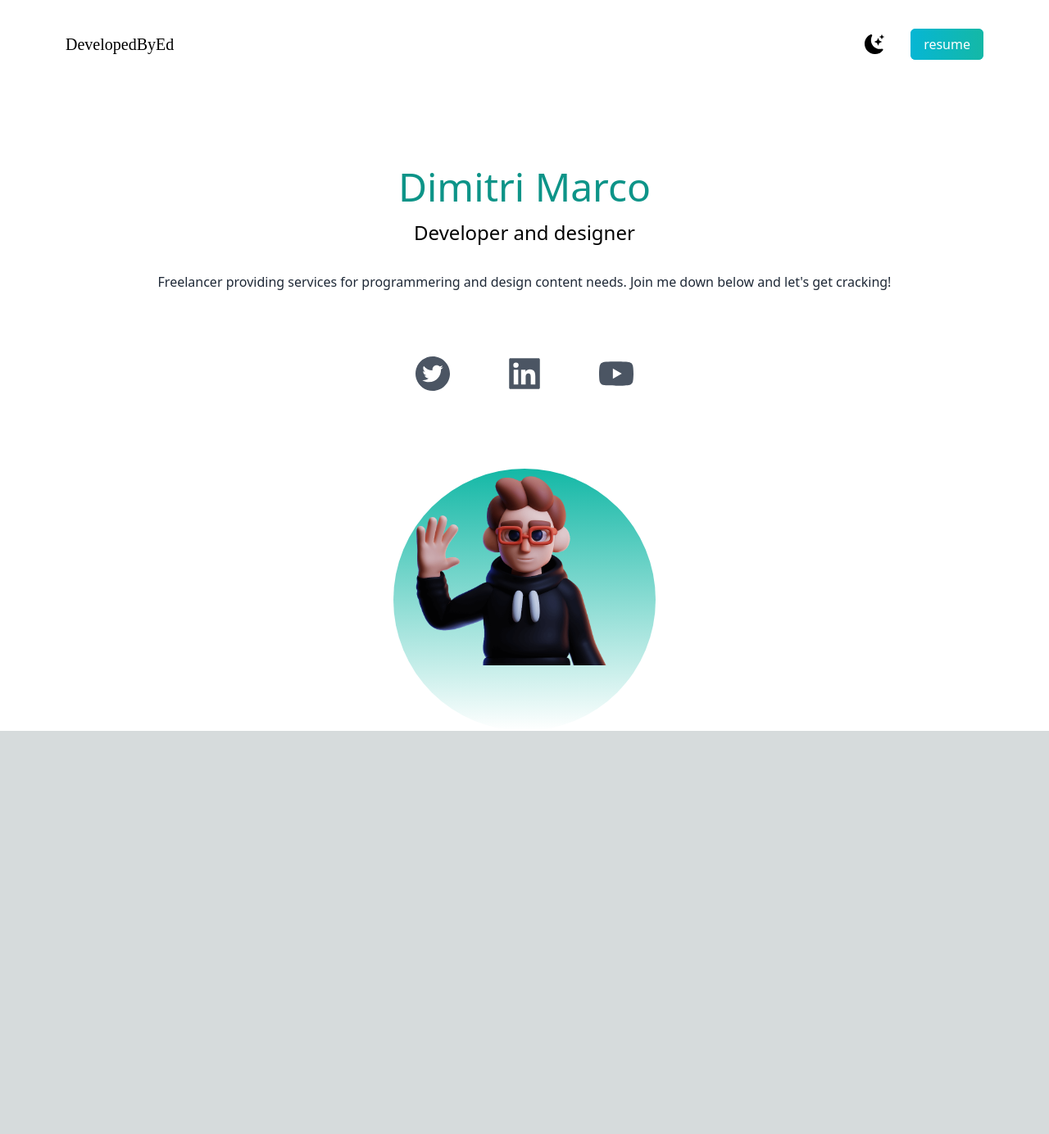
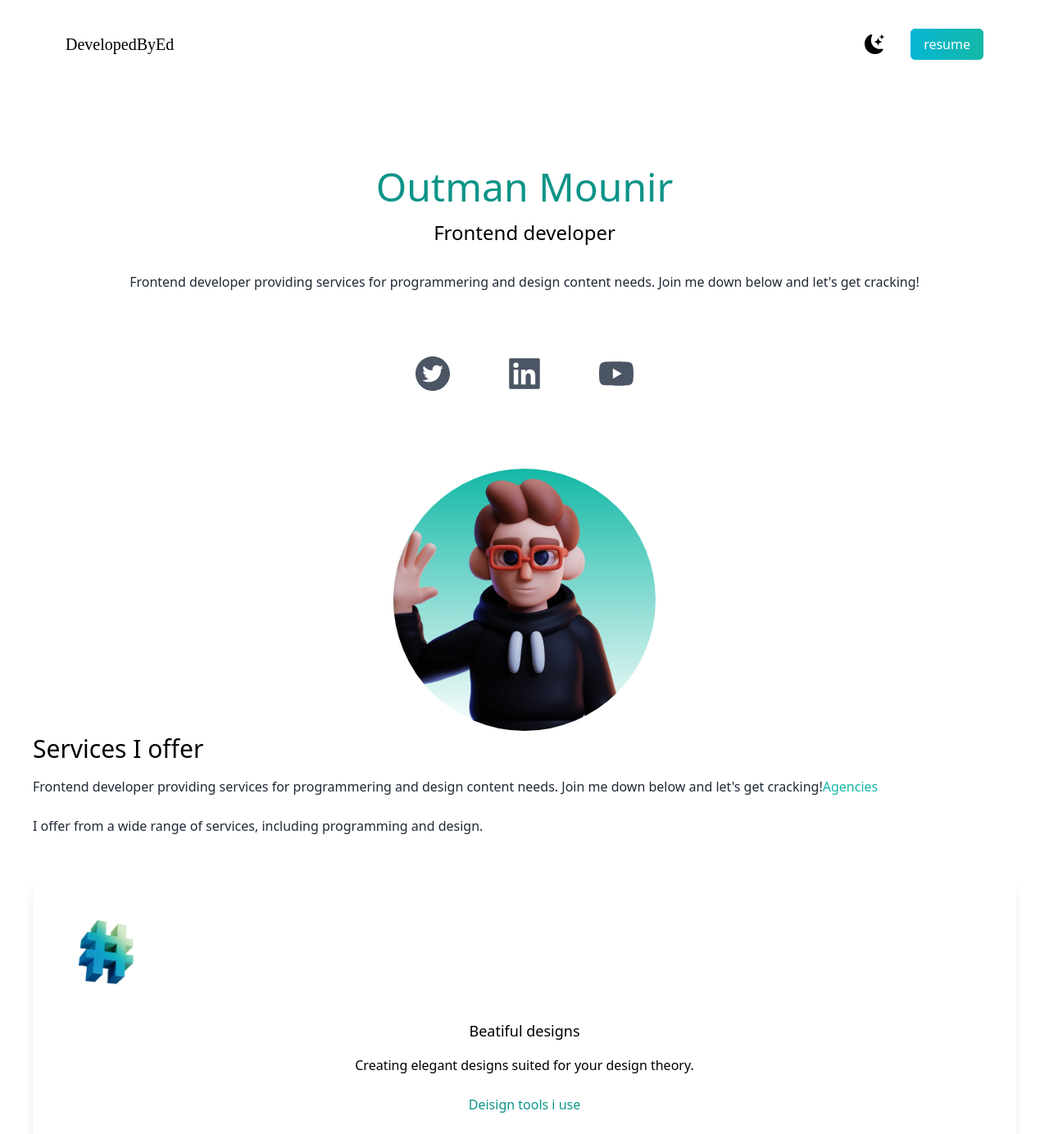
Before and after one commit to outman1998/reactPortfolio, a Next.js app in the folder reactportfolio/: page / in a window 1280 px wide. Shown: the top 1384 px of the page at 82% size. Before the commit the page ends 892 px from the top, so only its background shows below. Built offline with nearby package versions, Linux system fonts and the light colour scheme.

Commit message:
section services

```diff
--- a/reactportfolio/pages/index.js
+++ b/reactportfolio/pages/index.js
@@ -7,6 +7,8 @@ import {
   AiFillYoutube
 } from 'react-icons/ai';
 import deved from '../public/deved.png';
+import code from '../public/code.png';
+
 
 
 const inter = Inter({ subsets: ['latin'] })
@@ -15,8 +17,8 @@ export default function Home() {
   return (
 
     <>
+      <main className=' bg-white text-black px-10'>
 
-      <main className=' bg-white text-black px-10'>
         <section className='min-h-screen'>
 
           <nav className='p-10 mb-12 flex justify-between'>
@@ -32,9 +34,9 @@ export default function Home() {
           </nav>
 
           <div className=' text-center p-10'>
-            <h2 className='text-5xl py-2 text-teal-600 font-medium'>Dimitri Marco</h2>
-            <h3 className='text-2xl py-2'>Developer and designer</h3>
-            <p className='text-md py-5 leading-8 text-gray-800'>Freelancer providing services for programmering and design content needs. Join me down below and let's get cracking!</p>
+            <h2 className='text-5xl py-2 text-teal-600 font-medium'>Outman Mounir</h2>
+            <h3 className='text-2xl py-2'>Frontend developer</h3>
+            <p className='text-md py-5 leading-8 text-gray-800'>Frontend developer providing services for programmering and design content needs. Join me down below and let's get cracking!</p>
           </div>
 
           <div className='text-5xl flex justify-center gap-16 py-3 text-gray-600'>
@@ -43,13 +45,77 @@ export default function Home() {
             <AiFillYoutube />
           </div>
 
-          <div className='relative mx-auto  bg-gradient-to-b from-teal-500 rounded-full w-80 h-80 mt-20'>
-            <Image src={deved}/>
+          <div className='relative mx-auto  bg-gradient-to-b from-teal-500 rounded-full w-80 h-80 mt-20 overflow-hidden'>
+            <Image src={deved} layout="fill" objectFit='cover'/>
           </div>
 
         </section>
+
+        <section>
+
+          <div>
+            <h3 className='text-3xl py-1'>Services I offer</h3>
+            <p className='text-md py-2 leading-8 text-gray-800'>Frontend developer providing services for programmering and design content needs. Join me down below and let's get cracking!
+            <span className='text-teal-500'>Agencies</span>
+            </p>
+            <p className='text-md py-2 leading-8 text-gray-800'>I offer from a wide range of services, including programming and design.
+            </p>
+          </div>
+
+          <div>
+
+            <div className='text-center shadow-lg p-10 rounded-xl my-10'>
+              <Image src={code}  width={100} height={100} />
+              <h3 className='text-lg font-medium pt-8 pb-2'>Beatiful designs</h3>
+              <p className='py-2'>
+                Creating elegant designs suited for your design theory.
+              </p>
+              <h4 className='py-4 text-teal-600'>Deisign tools i use</h4>
+              <p className='text-gray-800 py-1'>HTML & CSS</p>
+              <p className='text-gray-800 py-1'>React</p>
+              <p className='text-gray-800 py-1'>Angular</p>
+            </div>
+
+            <div className='text-center shadow-lg p-10 rounded-xl my-10'>
+              <Image src={code}  width={100} height={100} />
+              <h3 className='text-lg font-medium pt-8 pb-2'>Beatiful designs</h3>
+              <p className='py-2'>
+                Creating elegant designs suited for your design theory.
+              </p>
+              <h4 className='py-4 text-teal-600'>Deisign tools i use</h4>
+              <p className='text-gray-800 py-1'>HTML & CSS</p>
+              <p className='text-gray-800 py-1'>React</p>
+              <p className='text-gray-800 py-1'>Angular</p>
+            </div>
+
+            <div className='text-center shadow-lg p-10 rounded-xl my-10'>
+              <Image src={code}  width={100} height={100} />
+              <h3 className='text-lg font-medium pt-8 pb-2'>Beatiful designs</h3>
+              <p className='py-2'>
+                Creating elegant designs suited for your design theory.
+              </p>
+              <h4 className='py-4 text-teal-600'>Deisign tools i use</h4>
+              <p className='text-gray-800 py-1'>HTML & CSS</p>
+              <p className='text-gray-800 py-1'>React</p>
+              <p className='text-gray-800 py-1'>Angular</p>
+            </div>
+
+          </div>
+
+        </section>
+
+        <section>
+          <div>
+            <h3 className='text-3xl py-1'>Portfolio</h3>
+            <p className='text-md py-2 leading-8 text-gray-800'>Frontend developer providing services for programmering and design content needs. Join me down below and let's get cracking!
+            <span className='text-teal-500'>Agencies</span>
+            </p>
+            <p className='text-md py-2 leading-8 text-gray-800'>I offer from a wide range of services, including programming and design.
+            </p>
+          </div>
+        </section>
+
       </main>
-
     </>
 
   )
```
Also changed, not shown: reactportfolio/public/code.png (added).
